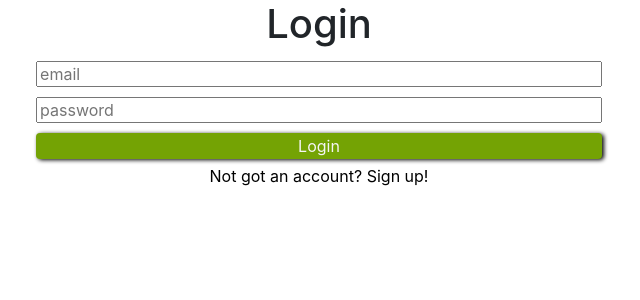
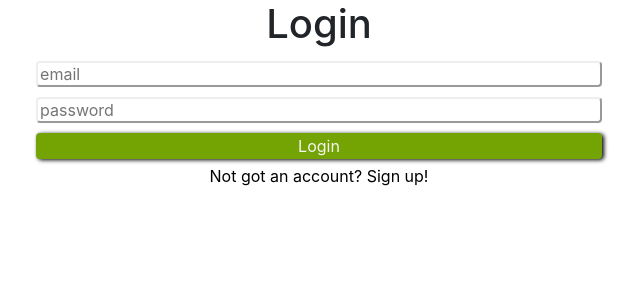
Before and after one commit to SGreenland/e-commercePERNstack, a React (Create React App) app in the folder clientside/: page /login in a window 1280 px wide. Shown: the top 300 px of the page, without its empty margins (321-961 px from the left). Built offline with nearby package versions, Linux system fonts and the light colour scheme.

Commit message:
input style changes

```diff
--- a/clientside/src/App.css
+++ b/clientside/src/App.css
@@ -54,9 +54,14 @@ html {
   display: flex;
   align-items: center;
   flex-direction: column;
-  margin-inline: 5%;
   position: relative;
   z-index: initial;
+  width: 100%;
+}
+
+.loginForm {
+  min-width: 40vw;
+  max-width: 80vw;
 }
 
 a {
@@ -211,11 +216,18 @@ button:hover {
   filter: drop-shadow(2px 3px 4px black);
 }
 
-.formBtn,
-.formInput {
+.formBtn, .formInput {
   height: 100%;
   width: 100%;
   margin-block: 5px;
+}
+.formInput {
+  border: 2px outset;
+  border-radius: 4px;
+}
+
+input {
+  outline: none;
 }
 
 .clearCart {
--- a/clientside/src/App.js
+++ b/clientside/src/App.js
@@ -163,7 +163,7 @@ export function CreateNewUser() {
       <AlertBox />
       <div id="formy">
         <h1>Create Account</h1>
-        <form onSubmit={onSubmitForm}>
+        <form onSubmit={onSubmitForm} className="loginForm">
           <input
             className="formInput"
             required
@@ -256,7 +256,7 @@ export default function Login() {
       <AlertBox />
       <div id="formy">
         <h1>Login</h1>
-        <form onSubmit={getUser}>
+        <form onSubmit={getUser} className="loginForm">
           <input
             className="formInput"
             placeholder="email"
```
Also changed, not shown: 6 other files (tests, documents, lock files or other folders).
